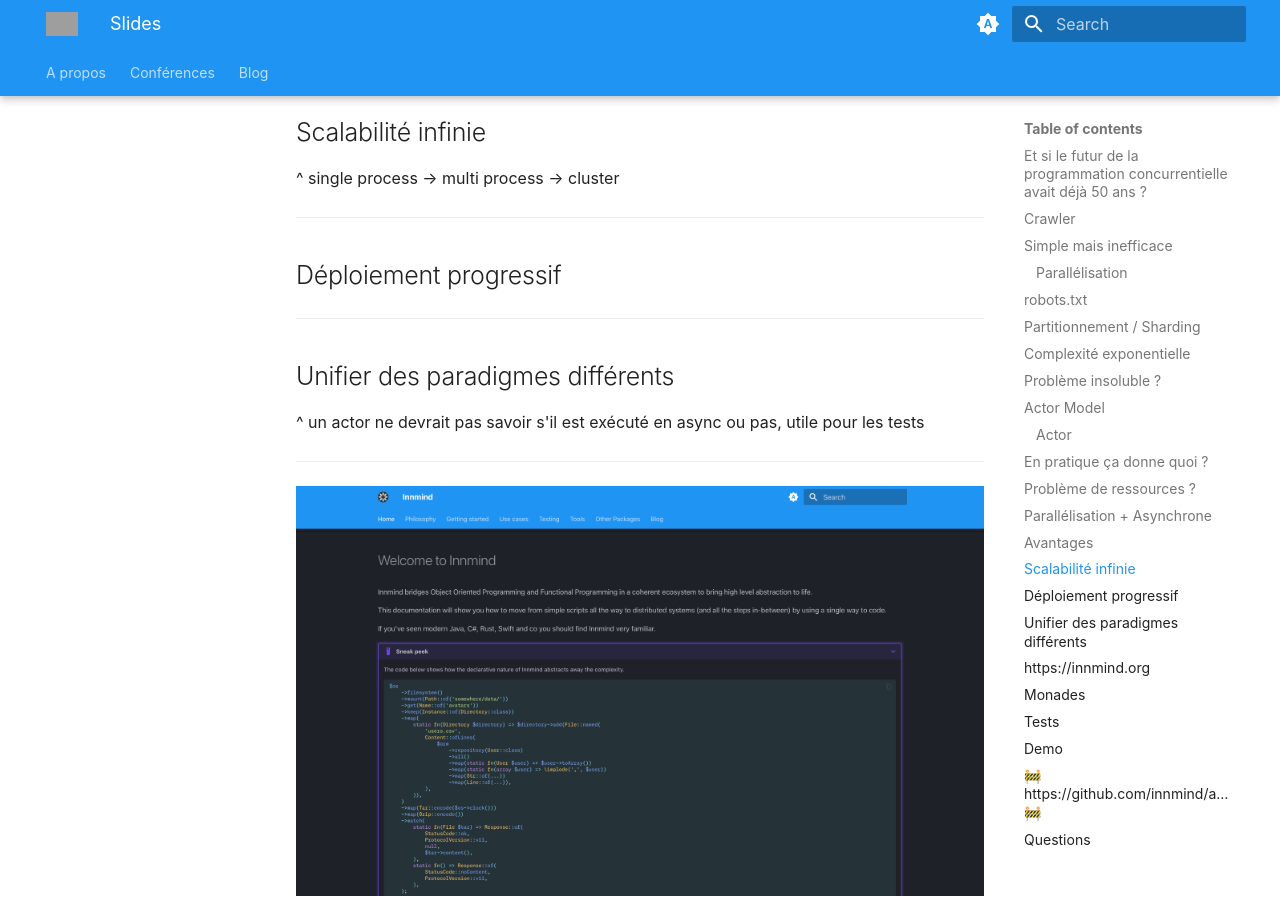
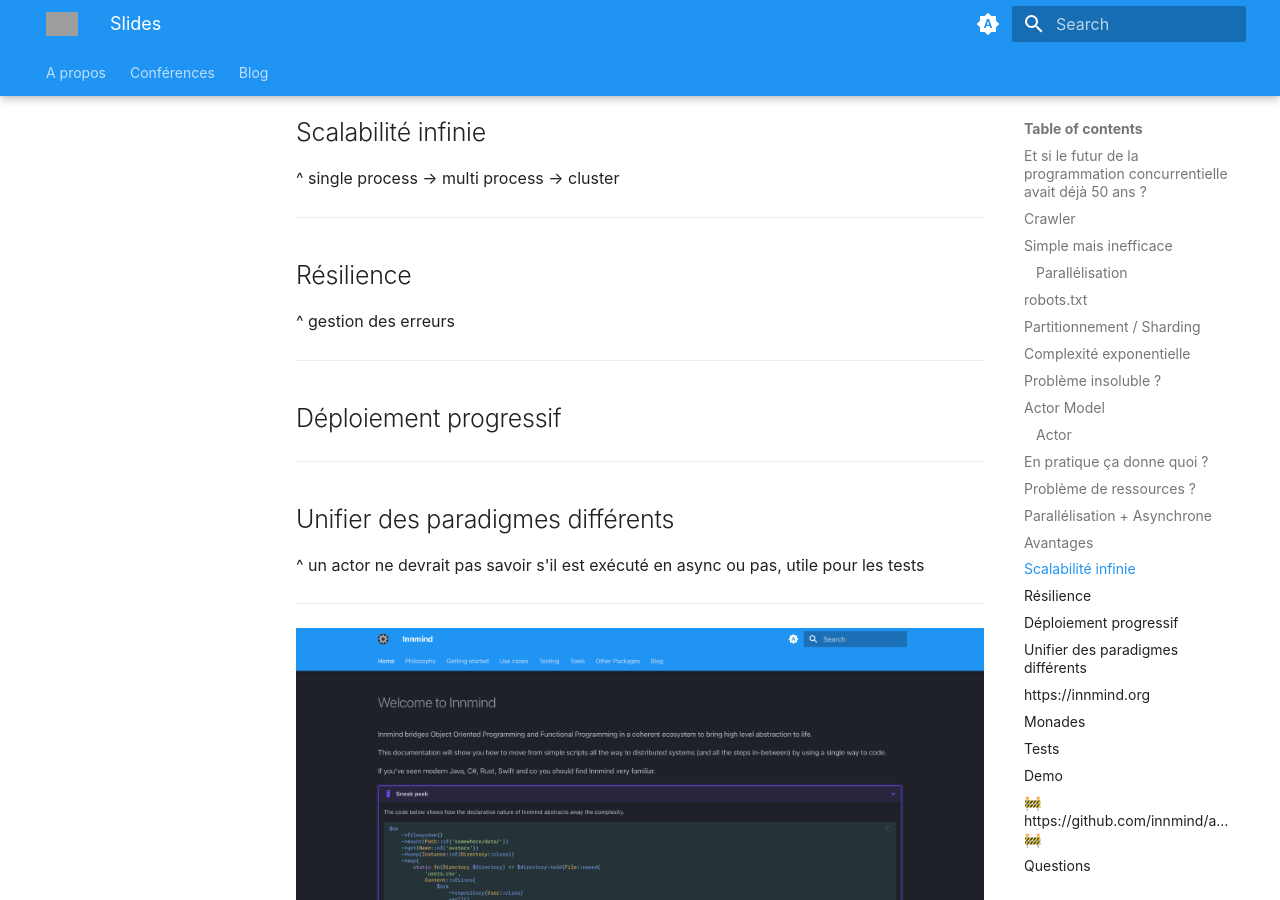
Before and after one commit to Baptouuuu/baptouuuu.github.io, an MkDocs documentation site: the page built from docs/conferences/actor model/slides.md, in a window 1280 px wide and 900 px high, scrolled down 14192 px. Built offline with MkDocs 1.6.1 and Material for MkDocs 9.7.7, drawn with Linux system fonts in a browser that asks for light colours; grey boxes are pictures that could not be loaded.

Commit message:
add resilience slide

```diff
--- a/docs/conferences/actor model/slides.md
+++ b/docs/conferences/actor model/slides.md
@@ -646,6 +646,12 @@ flowchart TB
 
 ---
 
+## Résilience
+
+^ gestion des erreurs
+
+---
+
 ## Déploiement progressif
 
 ---
```
